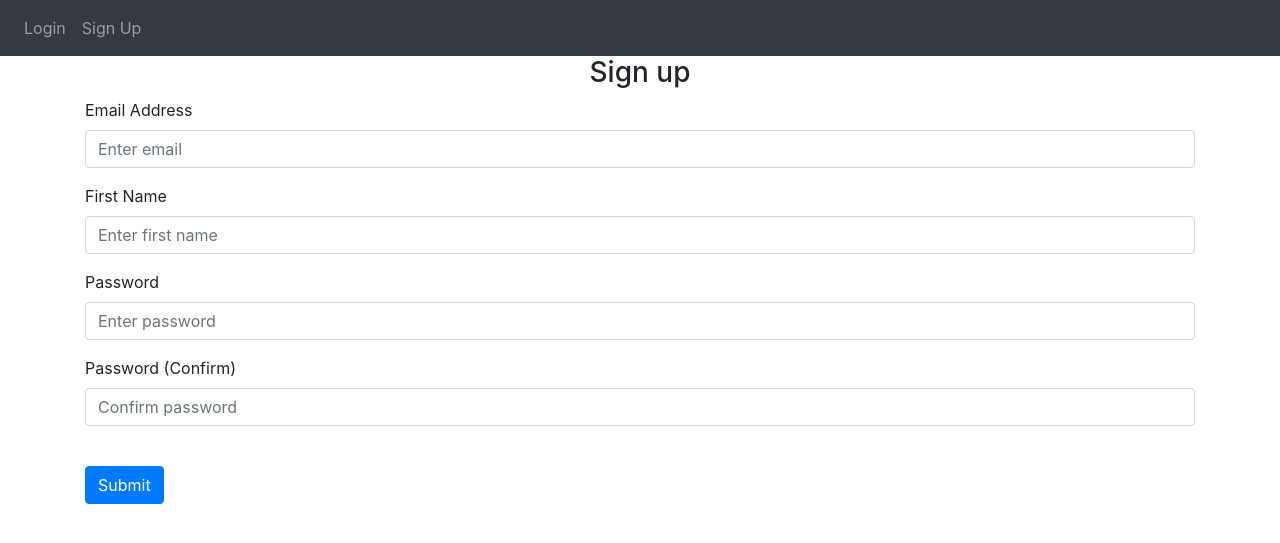
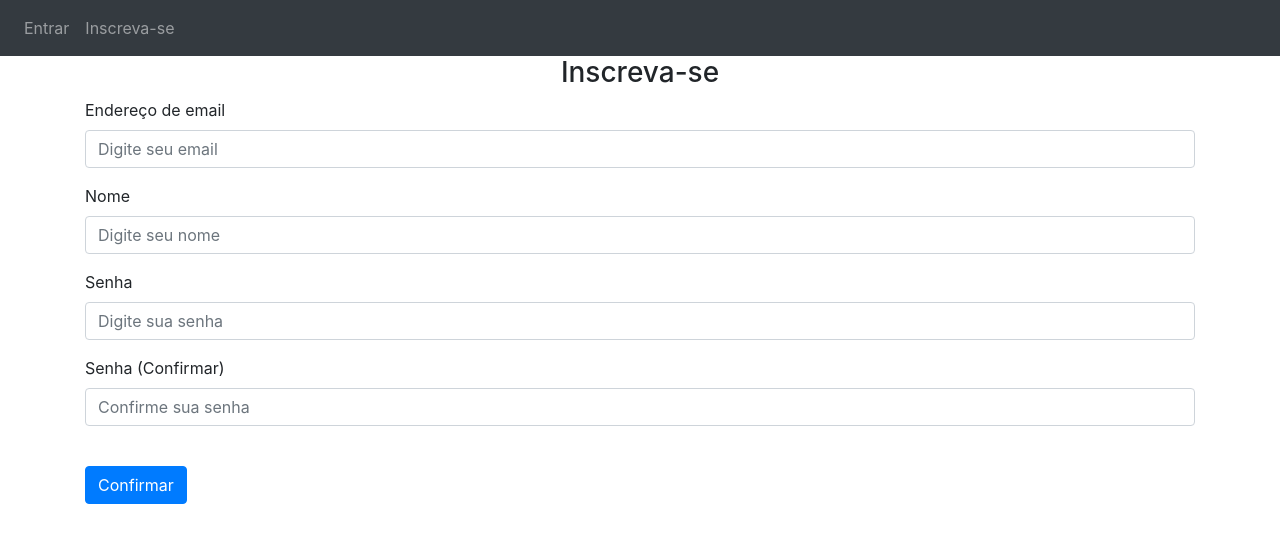
Before and after one commit to GuilhermeGMV/agentesMarcio, a Flask app: page /sign-up in a window 1280 px wide. Shown: the top 543 px of the page. Run offline with Flask 3, Linux system fonts and the light colour scheme; some libraries are stand-ins or nearby versions.

Commit message:
tradução

```diff
--- a/website/__init__.py
+++ b/website/__init__.py
@@ -19,7 +19,7 @@ def create_app():
     app.register_blueprint(views, url_prefix='/')
     app.register_blueprint(auth, url_prefix='/')
 
-    from .models import User, Note
+    from .models import Usuario, Note
 
     create_database(app)
 
@@ -29,7 +29,7 @@ def create_app():
 
     @login_manager.user_loader
     def load_user(id):
-        return User.query.get(int(id))
+        return Usuario.query.get(int(id))
 
     return app
 
--- a/website/auth.py
+++ b/website/auth.py
@@ -1,7 +1,7 @@
 from flask import Blueprint, render_template, request, flash, redirect, url_for, session
 
 from . import db
-from .models import User
+from .models import Usuario
 from werkzeug.security import generate_password_hash, check_password_hash
 from flask_login import login_user, logout_user, login_required, current_user
 
@@ -13,16 +13,16 @@ auth = Blueprint('auth', __name__)
 def login():
     if request.method == 'POST':
         email = request.form.get('email')
-        password = request.form.get('password')
+        senha = request.form.get('senha')
 
-        user = User.query.filter_by(email=email).first()
+        user = Usuario.query.filter_by(email=email).first()
         if user:
-            if check_password_hash(user.password, password):
+            if check_password_hash(user.senha, senha):
                 flash('Logged in', category='success')
                 login_user(user, remember=True)
                 return redirect(url_for('views.home'))
             else:
-                flash('Incorrect password', category='erro')
+                flash('Senha Incorreta', category='erro')
         else:
             flash('Email does not exist', category='erro')
 
@@ -40,27 +40,27 @@ def logout():
 def sign_up():
     if request.method == 'POST':
         email = request.form.get('email')
-        firstName = request.form.get('firstName')
-        password1 = request.form.get('password1')
-        password2 = request.form.get('password2')
+        nome = request.form.get('nome')
+        senha1 = request.form.get('senha1')
+        senha2 = request.form.get('senha2')
 
-        user = User.query.filter_by(email=email).first()
-        if user:
+        usuario = Usuario.query.filter_by(email=email).first()
+        if usuario:
             flash('Email already exists.', category='erro')
         elif len(email) < 4:
             flash('Email must be greater than 4 characters.', category='erro')
-        elif len(password1) < 7:
+        elif len(senha1) < 7:
             flash('Passsword must be greater than 7 characters.', category='erro')
-        elif len(firstName) < 2:
+        elif len(nome) < 2:
             flash('First name must be greater than 2 characters.', category='erro')
-        elif password1 != password2:
+        elif senha1 != senha2:
             flash('Passsword dont match.', category='erro')
         else:
-            new_user = User(email=email, first_name=firstName, password=generate_password_hash(password1, method='pbkdf2:sha256'))
+            new_user = Usuario(email=email, nome=nome, senha=generate_password_hash(senha1, method='pbkdf2:sha256'))
             db.session.add(new_user)
             db.session.commit()
-            login_user(user, remember=True)
-            flash('Account created successfully.', category='success')
+            login_user(usuario, remember=True)
+            flash('Conta criada com sucesso', category='sucesso')
             return redirect(url_for('views.home'))
 
     return render_template('sign_up.html', user=current_user)
--- a/website/templates/base.html
+++ b/website/templates/base.html
@@ -24,11 +24,11 @@
         <div class="collapse navbar-collapse" id="navbar">
             <div class="navbar-nav">
                 {% if user.is_authenticated %}
-                <a class="nav-item nav-link" id="home" href="/">Home</a>
-                <a class="nav-item nav-link" id="logout" href="/logout">Logout</a>
+                <a class="nav-item nav-link" id="home" href="/">Início</a>
+                <a class="nav-item nav-link" id="logout" href="/logout">Sair</a>
                 {% else %}
-                <a class="nav-item nav-link" id="login" href="/login">Login</a>
-                <a class="nav-item nav-link" id="signUp" href="/sign-up">Sign Up</a>
+                <a class="nav-item nav-link" id="login" href="/login">Entrar</a>
+                <a class="nav-item nav-link" id="signUp" href="/sign-up">Inscreva-se</a>
                 {% endif %}
             </div>
         </div>
--- a/website/templates/sign_up.html
+++ b/website/templates/sign_up.html
@@ -2,44 +2,44 @@
 
 {% block content %}
 <form method="POST">
-    <h3 align="center">Sign up</h3>
+    <h3 align="center">Inscreva-se</h3>
     <div class="form-group">
-        <label for="email">Email Address</label>
+        <label for="email">Endereço de email</label>
         <input
                 type="email"
                 class="form-control"
                 id="email" name="email"
-                placeholder="Enter email"
+                placeholder="Digite seu email"
         />
     </div>
     <div class="form-group">
-        <label for="firstName">First Name</label>
+        <label for="nome">Nome</label>
         <input
                 type="text"
                 class="form-control"
-                id="firstName" name="firstName"
-                placeholder="Enter first name"
+                id="nome" name="nome"
+                placeholder="Digite seu nome"
         />
     </div>
     <div class="form-group">
-        <label for="password1">Password</label>
+        <label for="senha1">Senha</label>
         <input
                 type="password"
                 class="form-control"
-                id="password1" name="password1"
-                placeholder="Enter password"
+                id="senha1" name="senha1"
+                placeholder="Digite sua senha"
         />
     </div>
     <div class="form-group">
-        <label for="password2">Password (Confirm)</label>
+        <label for="senha2">Senha (Confirmar)</label>
         <input
                 type="password"
                 class="form-control"
-                id="password2" name="password2"
-                placeholder="Confirm password"
+                id="senha2" name="senha2"
+                placeholder="Confirme sua senha"
         />
     </div>
     <br />
-    <button type="submit" class="btn btn-primary">Submit</button>
+    <button type="submit" class="btn btn-primary">Confirmar</button>
 </form>
 {% endblock %}
```
Also changed, not shown: website/models.py (+4 -4 lines), website/templates/login.html (+7 -7 lines).
